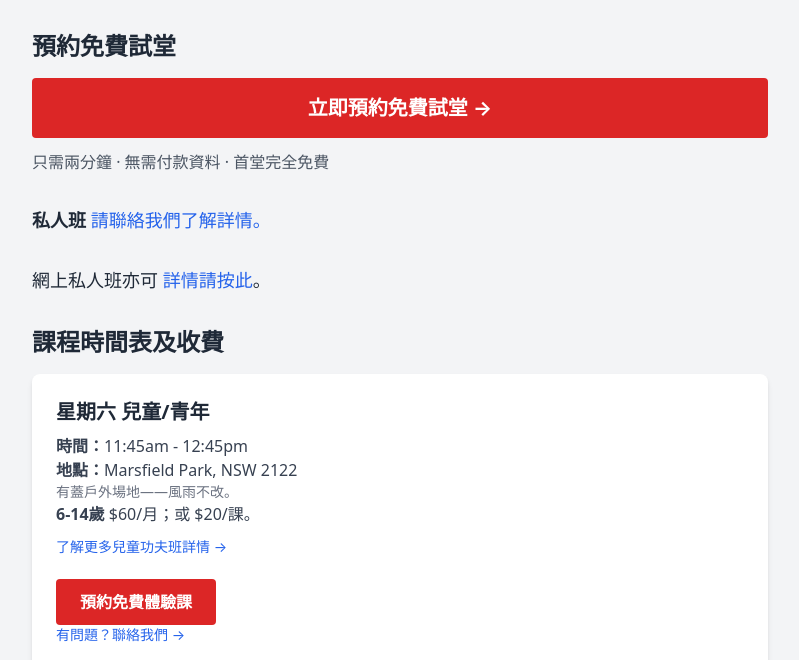
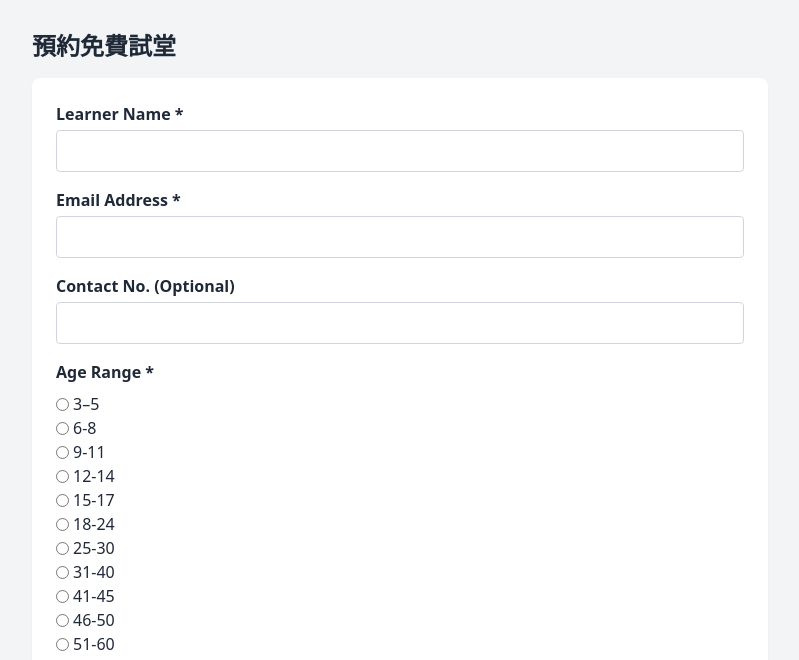
Before and after one commit to sydneykungfu/sydneykungfu.github.io, a Jekyll site: the page built from zh/enroll.html, in a window 1280 px wide and 1400 px high, scrolled down 672 px. Shown: the part 166-826 px from the top of the window, without its empty margins (240-1039 px from the left). Built offline with Jekyll 4.4.1, drawn with Linux system fonts in a browser that asks for light colours.

Commit message:
feat: replace enrollment Google Form with in-page wizard on zh/enroll.html
Wires the existing enroll-wizard include and thank-you flow into the
Chinese enrollment page so submissions are trackable end-to-end, matching
the English enroll.html page from prior tasks.

```diff
--- a/zh/enroll.html
+++ b/zh/enroll.html
@@ -64,13 +64,7 @@ meta:
 
     <h2 id="enroll-form" class="text-2xl font-bold mb-4" style="scroll-margin-top: 5rem">預約免費試堂</h2>
 
-    <a href="https://docs.google.com/forms/d/e/1FAIpQLSeNLhIwc0D4bmBNuAlrZ8p9-38qFTWtVmVwyIWaphRDmoXcfQ/viewform"
-        target="_blank"
-        class="bg-red-600 px-8 py-4 rounded text-white font-bold text-xl hover:bg-red-700 inline-block w-full text-center mb-3">
-      立即預約免費試堂 &rarr;
-    </a>
-
-    <p class="text-gray-600 mb-8">只需兩分鐘 &middot; 無需付款資料 &middot; 首堂完全免費</p>
+    {% include enroll-wizard.html %}
 
     <p class="text-lg mt-8 mb-2">
       <strong>私人班</strong> <a href="index.html#contact" class="text-blue-600">請聯絡我們了解詳情。</a>
@@ -80,8 +74,7 @@ meta:
     </p>
 
     <h2 class="text-2xl font-bold mb-4 mt-8">課程時間表及收費</h2>
-    {% include schedule-cards-zh.html enroll_url="https://docs.google.com/forms/d/e/1FAIpQLSeNLhIwc0D4bmBNuAlrZ8p9-38qFTWtVmVwyIWaphRDmoXcfQ/viewform"
-      new_window=true %}
+    {% include schedule-cards-zh.html enroll_url="#enroll-form" %}
 
     <!-- PLACEHOLDER TESTIMONIAL — replace quote and attribution before go-live -->
     <figure class="bg-white border-l-4 border-red-600 rounded-lg shadow-sm px-6 py-5 mb-8 mt-8">
```
Also changed, not shown: other parts of zh/enroll.html (+1 -2 lines), zh/thank-you.html (added, +18 -0 lines).
